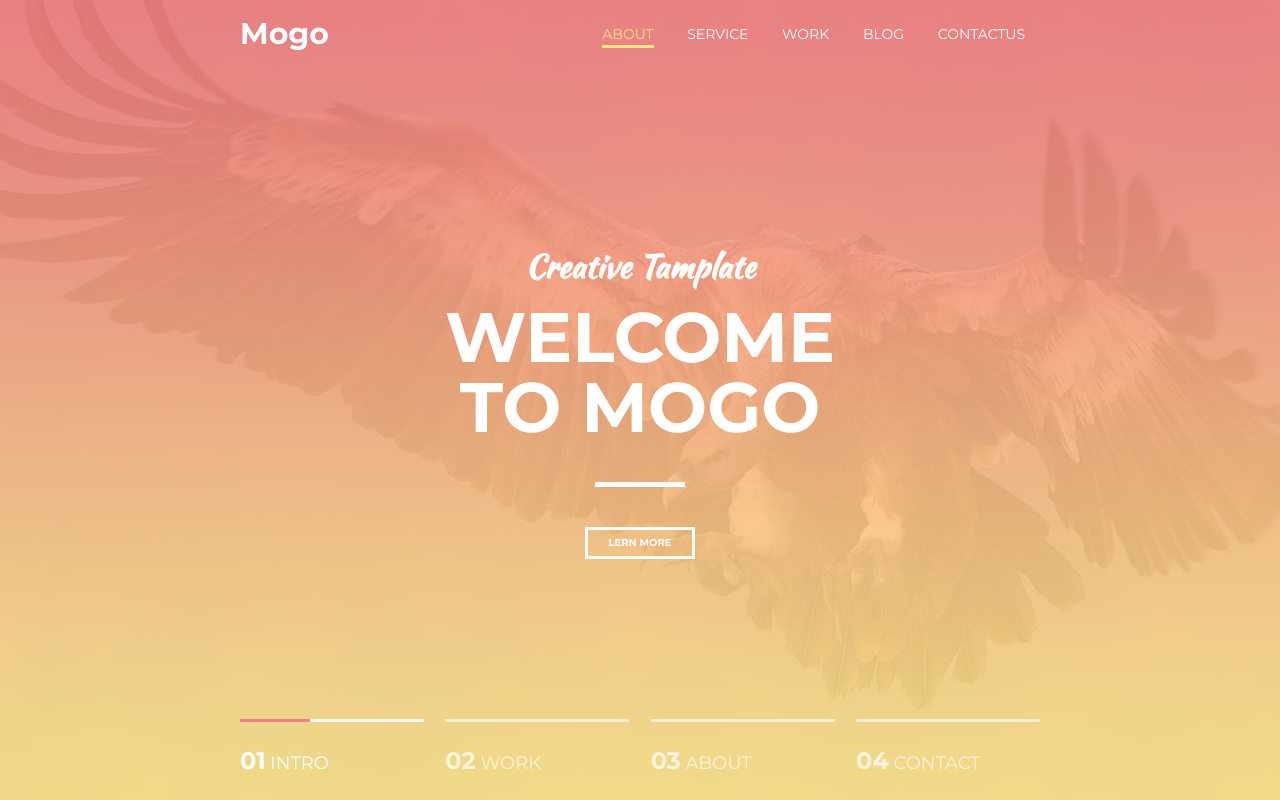
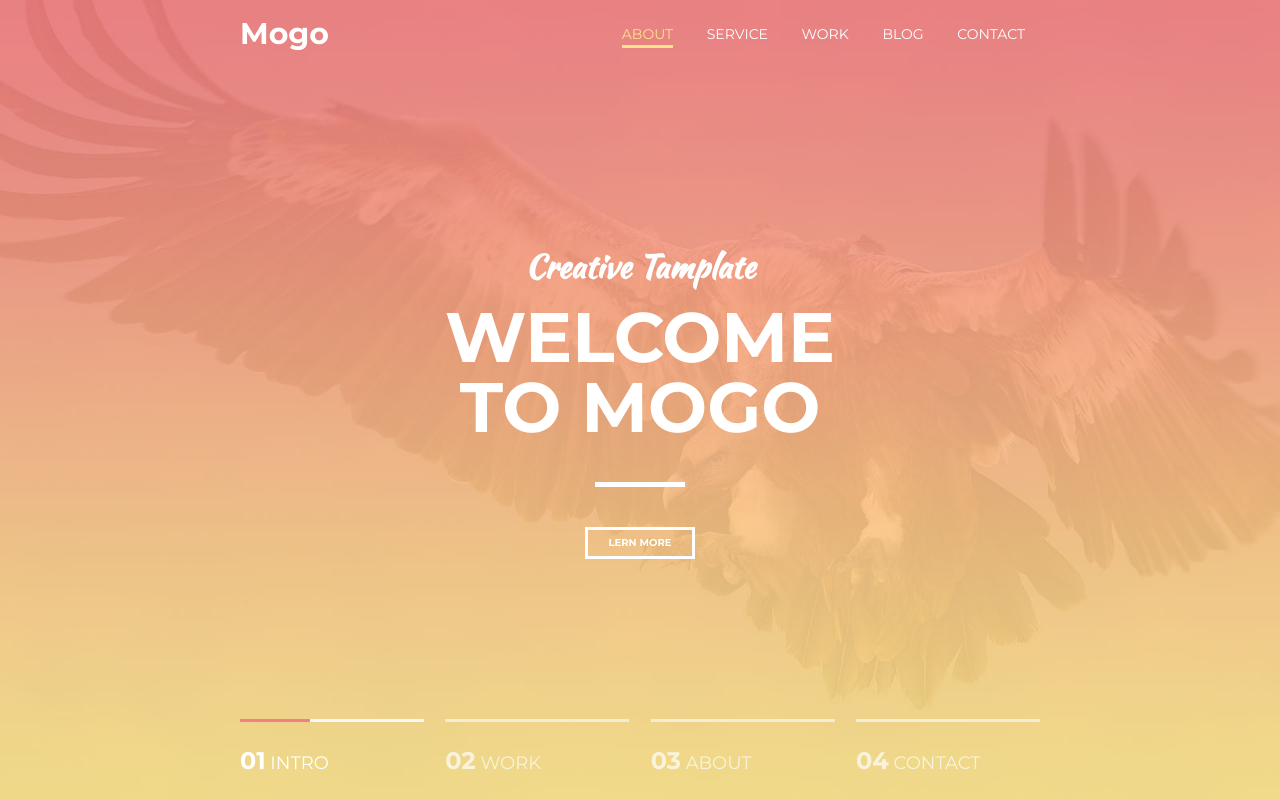
Before and after one commit to Prozor1/Mogo, a plain HTML site: page index.html in a window 1280 px wide. Drawn offline with Linux system fonts and the light colour scheme.

Commit message:
Update index.html

```diff
--- a/index.html
+++ b/index.html
@@ -19,7 +19,7 @@
         <a class="nav_link" href="#">Service</a>
         <a class="nav_link" href="#">Work</a>
         <a class="nav_link" href="#">Blog</a>
-        <a  class="nav_link" href="#">ContactUS</a>
+        <a  class="nav_link" href="#">Contact</a>
 
 
       </nav>
```
